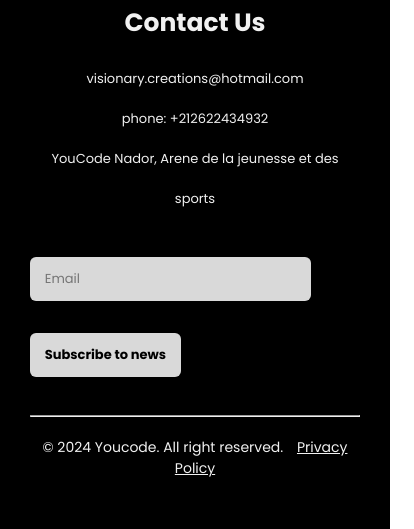
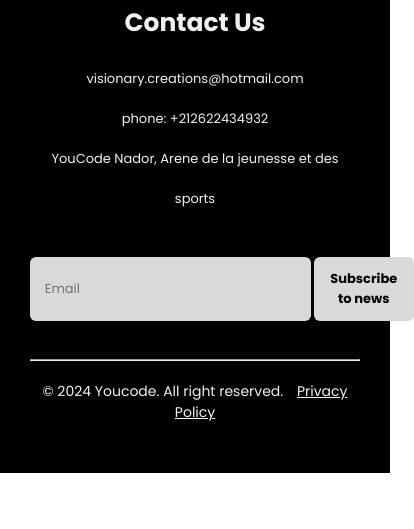
Before and after one commit to LatrachDev/VisionaryCreation, a plain HTML site: page contact.html in a window 390 px wide. Shown: the part 1717-2246 px from the top of the page, 414 px wide, since content can reach past the window. After the commit the page ends 2190 px from the top, so only its background shows below. Drawn offline with Linux system fonts and the light colour scheme.

Commit message:
modification footer

```diff
--- a/styles/footer.css
+++ b/styles/footer.css
@@ -125,8 +125,15 @@ footer h2{
     } */
     .right-side{
 
-        margin-left: 100px;
-        margin-top: -20px;
+        /* margin-left: 50px;
+        margin-top: -40px; */
+        display: flex;
+    }
+    .footer-form-text:nth-child(1){
+        margin-right: 3px;
+    }
+    .footer-form-text:nth-child(2){
+        width: 100px;
     }
 
     nav ul {
@@ -146,6 +153,10 @@ footer h2{
 
     .footer-form-text {
         padding: 15px 30px;
+
+    }
+    .left-side {
+        font-size: 22px;
     }
     .footer-btn:hover {
         color: #f1f1f1;
```
